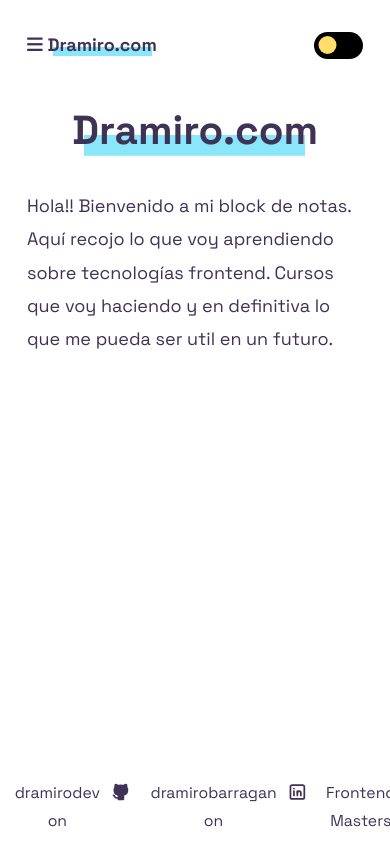
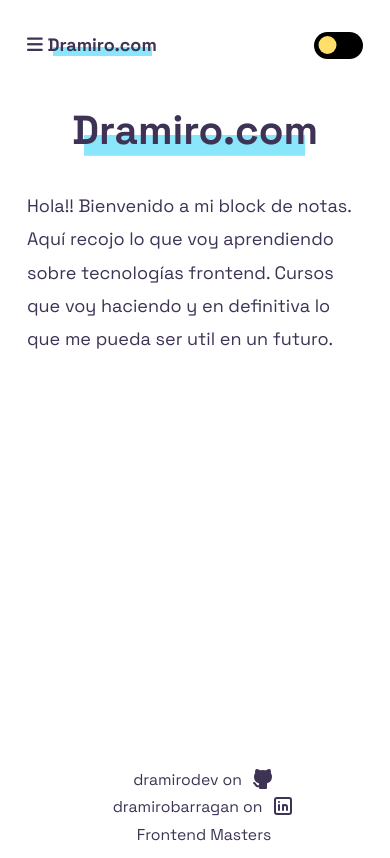
Before and after one commit to dramirodev/my-dramiro-blog, an Astro site: page / in a window 390 px wide. Built offline with nearby package versions, Linux system fonts and the light colour scheme; Astro itself is replaced by a stand-in of ours.

Commit message:
fix footer

```diff
--- a/src/components/Footer.astro
+++ b/src/components/Footer.astro
@@ -3,7 +3,7 @@
 
 <footer class="text-sm leading-[1.75] mt-4">
     <div
-            class="justify-self-end py-2 flex items-center content-center text-text-bold"
+            class="justify-self-end py-2 flex  flex-col sm:flex-row items-center content-center text-text-bold"
     >
         <a
                 class="unset ml-4 rounded-sm transition-[background-size] duration-150 bg-left-bottom bg-[length:0%_55%] hover:bg-[length:100%_55%] bg-no-repeat bg-gradient-to-r from-primary-blue to-primary-blue dark:bg-none dark:hover:text-primary-blue flex gap-2"
```
